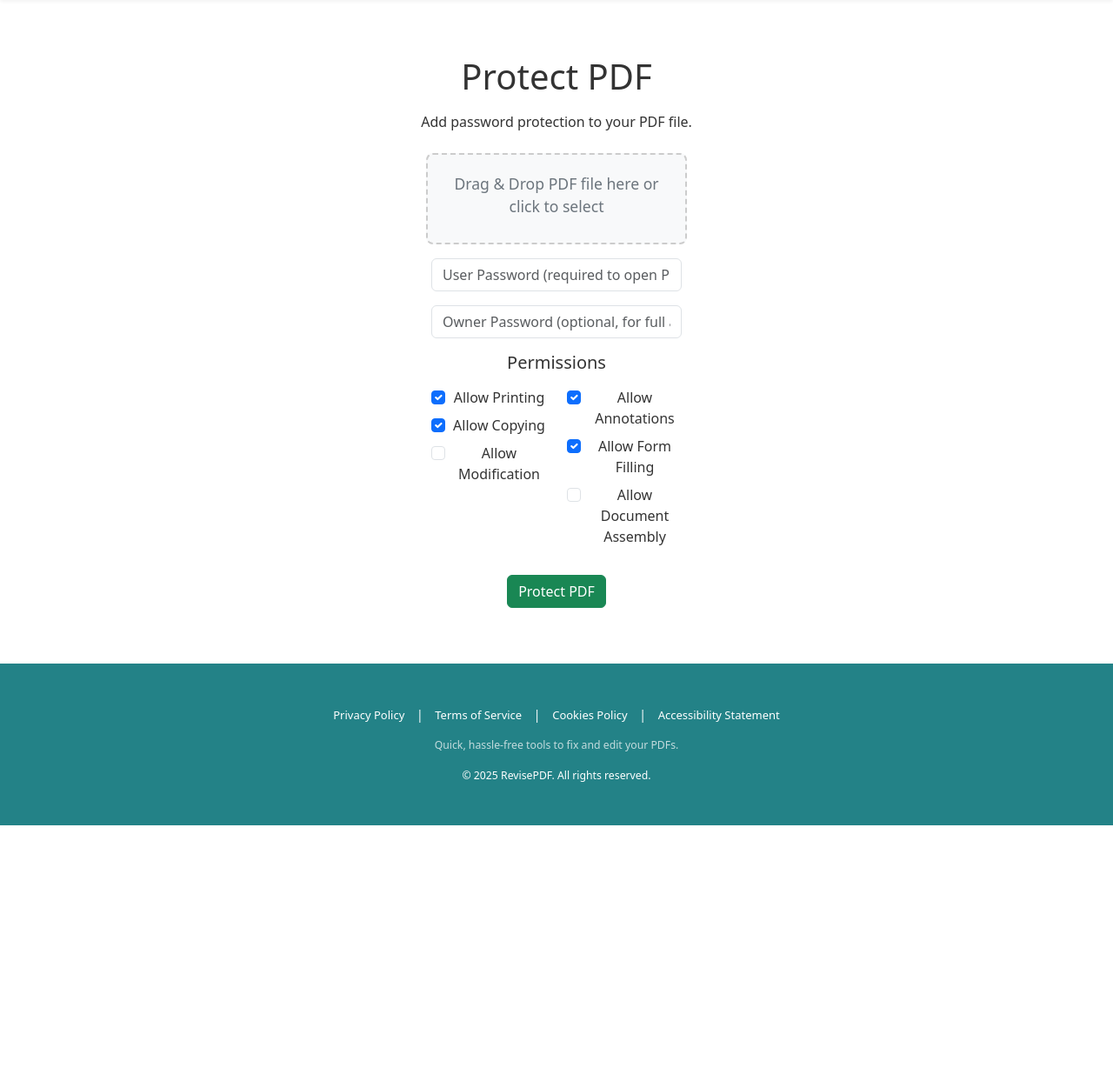
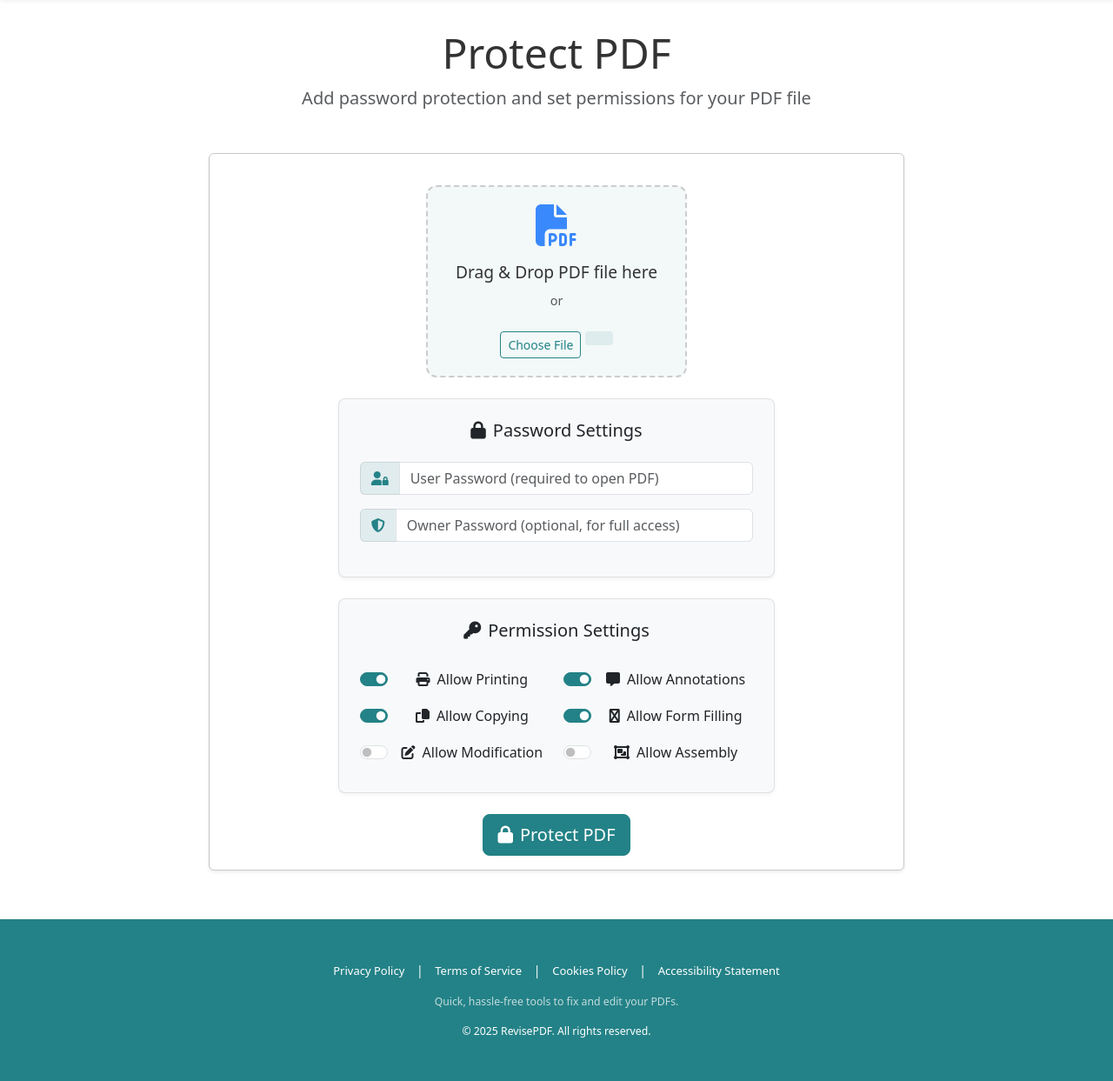
Before and after one commit to Calum-Kerr/PDF-Editor-Version1, a Flask app: page /pages/security/protect in a window 1280 px wide. Shown: the part 70-1313 px from the top of the page at 87% size. Before the commit the page ends 1019 px from the top, so only its background shows below. Run offline with Flask 3, Linux system fonts and the light colour scheme; some libraries are stand-ins or nearby versions.

Commit message:
Updated to improved to improve UI
Signed-off-by: Steven Miller <stevenerm88@gmail.com>

```diff
--- a/templates/pages/security/protect.html
+++ b/templates/pages/security/protect.html
@@ -2,64 +2,107 @@
 {% block title %}Protect PDF - RevisePDF{% endblock %}
 
 {% block content %}
+<div class="container">
     <div class="upload-section text-center">
-    <h1 class="mb-3">Protect PDF</h1>
-    <p class="mb-4">Add password protection to your PDF file.</p>
+        <h1 class="display-5 mb-2">Protect PDF</h1>
+        <p class="lead text-muted mb-5">Add password protection and set permissions for your PDF file</p>
 
         <form action="{{ url_for('protect') }}" method="POST" enctype="multipart/form-data" id="protectForm">
-        <div id="drop-area" class="drop-area mb-3">
-            <p>Drag & Drop PDF file here or click to select</p>
+            <div class="card shadow-sm mb-4">
+                <div class="card-body">
+                    <div id="drop-area" class="drop-area mb-4">
+                        <div class="drop-icon mb-3">
+                            <i class="fas fa-file-pdf fa-3x text-primary"></i>
+                        </div>
+                        <p class="drop-text">Drag & Drop PDF file here</p>
+                        <p class="drop-text-small">or</p>
+                        <button type="button" class="btn btn-outline-primary btn-sm mt-2">Choose File</button>
                         <input type="file" name="file" id="fileInput" class="d-none" accept=".pdf" required>
-            <span id="selectedFileName" class="d-block mt-2"></span>
+                        <span id="selectedFileName" class="selected-file mt-3"></span>
                     </div>
 
                     <div class="row justify-content-center">
-            <div class="col-md-6">
+                        <div class="col-md-8">
+                            <div class="password-section bg-light p-4 rounded-3 mb-4">
+                                <h5 class="mb-4"><i class="fas fa-lock me-2"></i>Password Settings</h5>
                                 <div class="mb-3">
-                    <input type="password" name="user_password" class="form-control"
-                           placeholder="User Password (required to open PDF)" required>
+                                    <div class="input-group">
+                                        <span class="input-group-text"><i class="fas fa-user-lock"></i></span>
+                                        <input type="password" name="user_password" id="user_password"
+                                               class="form-control" placeholder="User Password (required to open PDF)" required>
+                                    </div>
                                 </div>
                                 <div class="mb-3">
-                    <input type="password" name="owner_password" class="form-control"
-                           placeholder="Owner Password (optional, for full access)">
+                                    <div class="input-group">
+                                        <span class="input-group-text"><i class="fas fa-shield-alt"></i></span>
+                                        <input type="password" name="owner_password" id="owner_password"
+                                               class="form-control" placeholder="Owner Password (optional, for full access)">
+                                    </div>
+                                </div>
                             </div>
 
-                <div class="mb-4">
-                    <h5 class="mb-3">Permissions</h5>
-                    <div class="row">
+                            <div class="permissions-section bg-light p-4 rounded-3 mb-4">
+                                <h5 class="mb-4"><i class="fas fa-key me-2"></i>Permission Settings</h5>
+                                <div class="row g-3">
                                     <div class="col-md-6">
-                            <div class="form-check mb-2">
+                                        <div class="permission-item">
+                                            <div class="form-check form-switch">
                                                 <input type="checkbox" class="form-check-input" id="allowPrint" name="allow_print" checked>
-                                <label class="form-check-label" for="allowPrint">Allow Printing</label>
+                                                <label class="form-check-label" for="allowPrint">
+                                                    <i class="fas fa-print me-2"></i>Allow Printing
+                                                </label>
                                             </div>
-                            <div class="form-check mb-2">
+                                        </div>
+                                        <div class="permission-item">
+                                            <div class="form-check form-switch">
                                                 <input type="checkbox" class="form-check-input" id="allowCopy" name="allow_copy" checked>
-                                <label class="form-check-label" for="allowCopy">Allow Copying</label>
+                                                <label class="form-check-label" for="allowCopy">
+                                                    <i class="fas fa-copy me-2"></i>Allow Copying
+                                                </label>
                                             </div>
-                            <div class="form-check mb-2">
+                                        </div>
+                                        <div class="permission-item">
+                                            <div class="form-check form-switch">
                                                 <input type="checkbox" class="form-check-input" id="allowModify" name="allow_modify">
-                                <label class="form-check-label" for="allowModify">Allow Modification</label>
+                                                <label class="form-check-label" for="allowModify">
+                                                    <i class="fas fa-edit me-2"></i>Allow Modification
+                                                </label>
+                                            </div>
                                         </div>
                                     </div>
                                     <div class="col-md-6">
-                            <div class="form-check mb-2">
+                                        <div class="permission-item">
+                                            <div class="form-check form-switch">
                                                 <input type="checkbox" class="form-check-input" id="allowAnnotate" name="allow_annotate" checked>
-                                <label class="form-check-label" for="allowAnnotate">Allow Annotations</label>
+                                                <label class="form-check-label" for="allowAnnotate">
+                                                    <i class="fas fa-comment-alt me-2"></i>Allow Annotations
+                                                </label>
                                             </div>
-                            <div class="form-check mb-2">
+                                        </div>
+                                        <div class="permission-item">
+                                            <div class="form-check form-switch">
                                                 <input type="checkbox" class="form-check-input" id="allowForms" name="allow_forms" checked>
-                                <label class="form-check-label" for="allowForms">Allow Form Filling</label>
+                                                <label class="form-check-label" for="allowForms">
+                                                    <i class="fas fa-wpforms me-2"></i>Allow Form Filling
+                                                </label>
                                             </div>
-                            <div class="form-check mb-2">
+                                        </div>
+                                        <div class="permission-item">
+                                            <div class="form-check form-switch">
                                                 <input type="checkbox" class="form-check-input" id="allowAssemble" name="allow_assemble">
-                                <label class="form-check-label" for="allowAssemble">Allow Document Assembly</label>
+                                                <label class="form-check-label" for="allowAssemble">
+                                                    <i class="fas fa-object-group me-2"></i>Allow Assembly
+                                                </label>
+                                            </div>
+                                        </div>
+                                    </div>
                                 </div>
                             </div>
                         </div>
                     </div>
 
-                <button type="submit" class="btn btn-success" id="submitBtn">
-                    Protect PDF
+                    <button type="submit" class="btn btn-primary btn-lg" id="submitBtn">
+                        <i class="fas fa-lock me-2"></i>Protect PDF
                     </button>
                 </div>
             </div>
@@ -67,34 +110,100 @@
 
         <div id="messageArea" class="mt-3"></div>
     </div>
+</div>
 
 <style>
+.upload-section {
+    max-width: 800px;
+    margin: 0 auto;
+}
+
 .drop-area {
-    border: 2px dashed #ccc;
-    border-radius: 8px;
-    padding: 2rem;
+    border: 2px dashed var(--primary-color);
+    border-radius: 12px;
+    padding: 2.5rem;
     text-align: center;
     cursor: pointer;
     transition: all 0.3s ease;
-    background-color: #f8f9fa;
-    margin: 0 auto;
-    max-width: 500px;
+    background-color: rgba(35, 130, 135, 0.05);
 }
 
 .drop-area.dragover {
-    border-color: #0d6efd;
-    background-color: #e9ecef;
+    border-color: var(--primary-color);
+    background-color: rgba(35, 130, 135, 0.1);
+    transform: scale(1.02);
 }
 
-.drop-area p {
-    margin: 0;
-    font-size: 1.1rem;
-    color: #6c757d;
+.drop-icon {
+    color: var(--primary-color);
+    opacity: 0.8;
 }
 
-#selectedFileName {
-    color: #495057;
+.drop-text {
+    font-size: 1.2rem;
+    color: var(--text-dark);
+    margin: 0;
+}
+
+.drop-text-small {
     font-size: 0.9rem;
+    color: var(--text-light);
+    margin: 0.5rem 0;
+}
+
+.selected-file {
+    display: inline-block;
+    margin-top: 1rem;
+    padding: 0.5rem 1rem;
+    background-color: rgba(35, 130, 135, 0.1);
+    border-radius: 4px;
+    color: var(--text-dark);
+    font-size: 0.9rem;
+}
+
+.password-section, .permissions-section {
+    border: 1px solid rgba(0,0,0,0.1);
+    box-shadow: 0 2px 4px rgba(0,0,0,0.05);
+}
+
+.permission-item {
+    padding: 0.5rem 0;
+}
+
+.form-check-input:checked {
+    background-color: var(--primary-color);
+    border-color: var(--primary-color);
+}
+
+.input-group-text {
+    background-color: rgba(35, 130, 135, 0.1);
+    border-color: rgba(0,0,0,0.1);
+    color: var(--primary-color);
+}
+
+.btn-primary {
+    background-color: var(--primary-color);
+    border-color: var(--primary-color);
+}
+
+.btn-primary:hover {
+    background-color: var(--primary-dark);
+    border-color: var(--primary-dark);
+}
+
+.btn-outline-primary {
+    color: var(--primary-color);
+    border-color: var(--primary-color);
+}
+
+.btn-outline-primary:hover {
+    background-color: var(--primary-color);
+    border-color: var(--primary-color);
+}
+
+.alert {
+    max-width: 500px;
+    margin: 1rem auto;
 }
 </style>
 
@@ -106,6 +215,7 @@
     const fileNameSpan = document.getElementById('selectedFileName');
     const messageArea = document.getElementById('messageArea');
     const submitBtn = document.getElementById('submitBtn');
+    const chooseFileBtn = dropArea.querySelector('button');
 
     // Prevent default drag behaviors
     ['dragenter', 'dragover', 'dragleave', 'drop'].forEach(eventName => {
@@ -152,7 +262,7 @@
     }
 
     // Handle click to select files
-    dropArea.addEventListener('click', (e) => {
+    chooseFileBtn.addEventListener('click', (e) => {
         fileInput.click();
     });
 
@@ -165,11 +275,21 @@
     });
 
     function updateFileName(name) {
-        fileNameSpan.textContent = name;
+        if (name) {
+            fileNameSpan.innerHTML = `<i class="fas fa-file-pdf me-2"></i>${name}`;
+            fileNameSpan.style.display = 'inline-block';
+        } else {
+            fileNameSpan.textContent = '';
+            fileNameSpan.style.display = 'none';
+        }
     }
 
     function showMessage(message, type) {
-        messageArea.innerHTML = `<div class="alert alert-${type}">${message}</div>`;
+        messageArea.innerHTML = `
+            <div class="alert alert-${type} alert-dismissible fade show" role="alert">
+                ${message}
+                <button type="button" class="btn-close" data-bs-dismiss="alert" aria-label="Close"></button>
+            </div>`;
     }
 
     form.addEventListener('submit', async function(e) {
```
Lines whose indentation alone changed are shown as unchanged.
